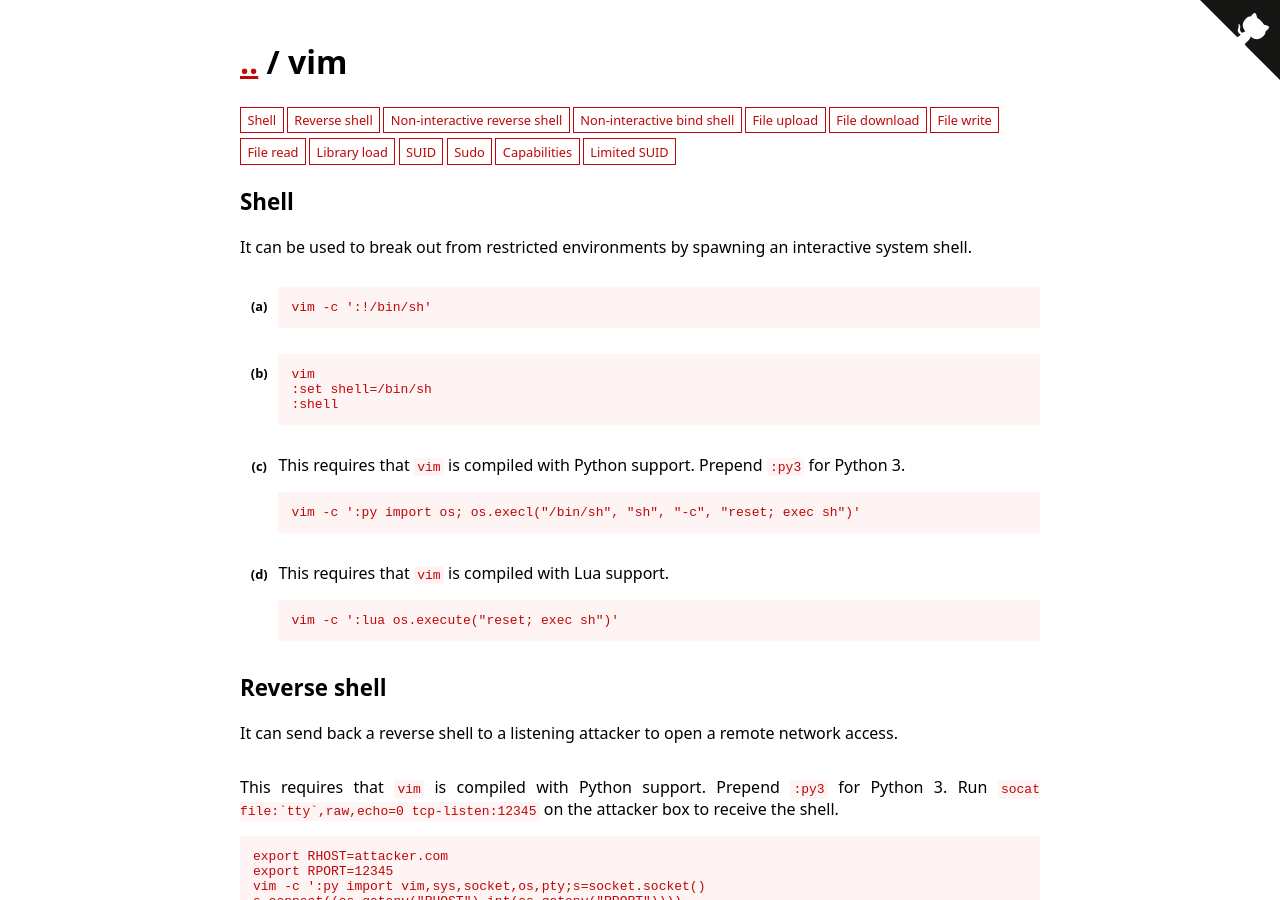
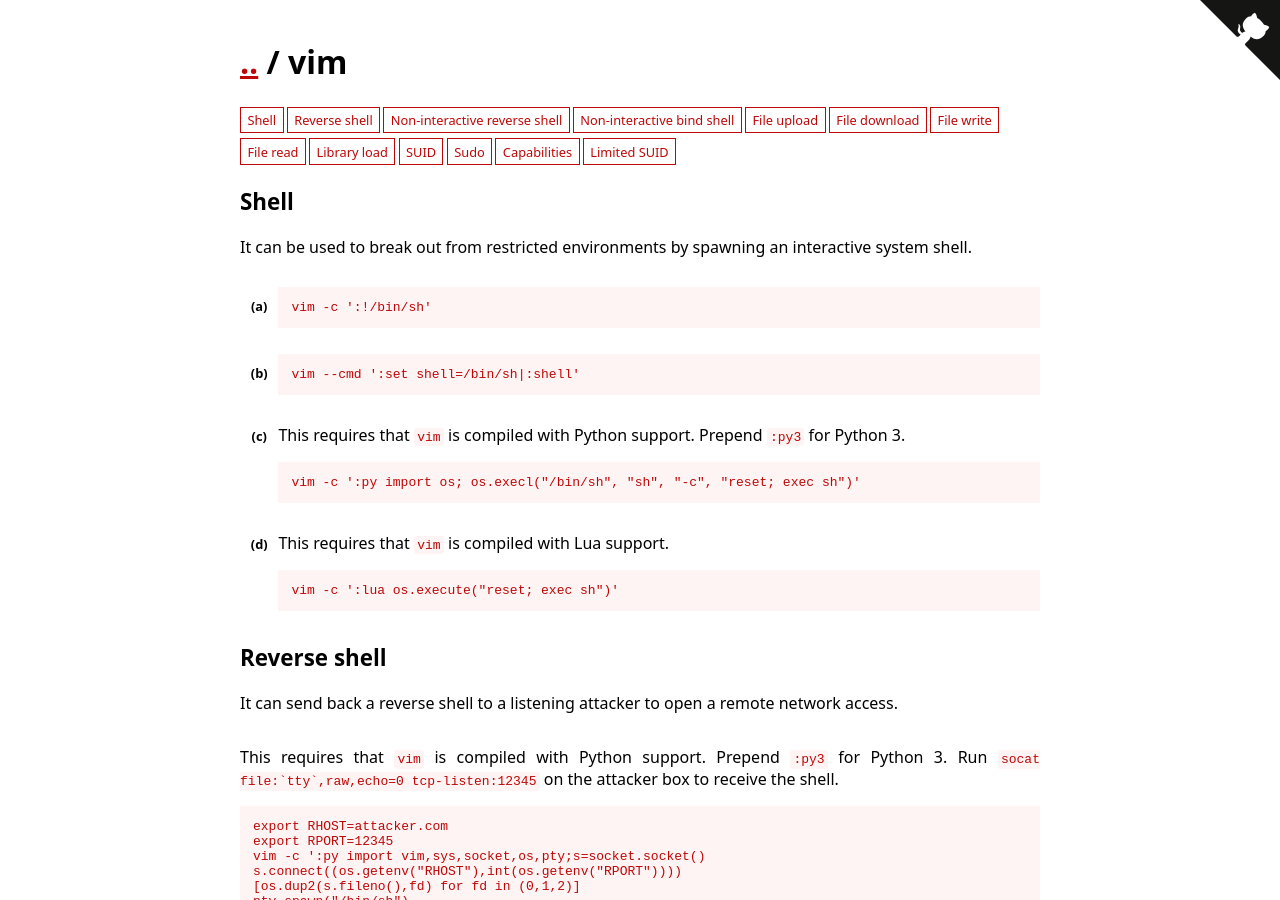
Before and after one commit to GTFOBins/GTFOBins.github.io, a Jekyll site: the page built from _gtfobins/vim.md, in a window 1280 px wide and 900 px high. Built offline with Jekyll 4.4.1, drawn with Linux system fonts in a browser that asks for light colours.

Commit message:
Update vim
Co-authored-by: Andrea Cardaci <cyrus.and@gmail.com>

```diff
--- a/_gtfobins/vim.md
+++ b/_gtfobins/vim.md
@@ -2,10 +2,7 @@
 functions:
   shell:
     - code: vim -c ':!/bin/sh'
-    - code: |
-        vim
-        :set shell=/bin/sh
-        :shell
+    - code: vim --cmd ':set shell=/bin/sh|:shell'
     - description: This requires that `vim` is compiled with Python support. Prepend `:py3` for Python 3.
       code: vim -c ':py import os; os.execl("/bin/sh", "sh", "-c", "reset; exec sh")'
     - description: This requires that `vim` is compiled with Lua support.
```
